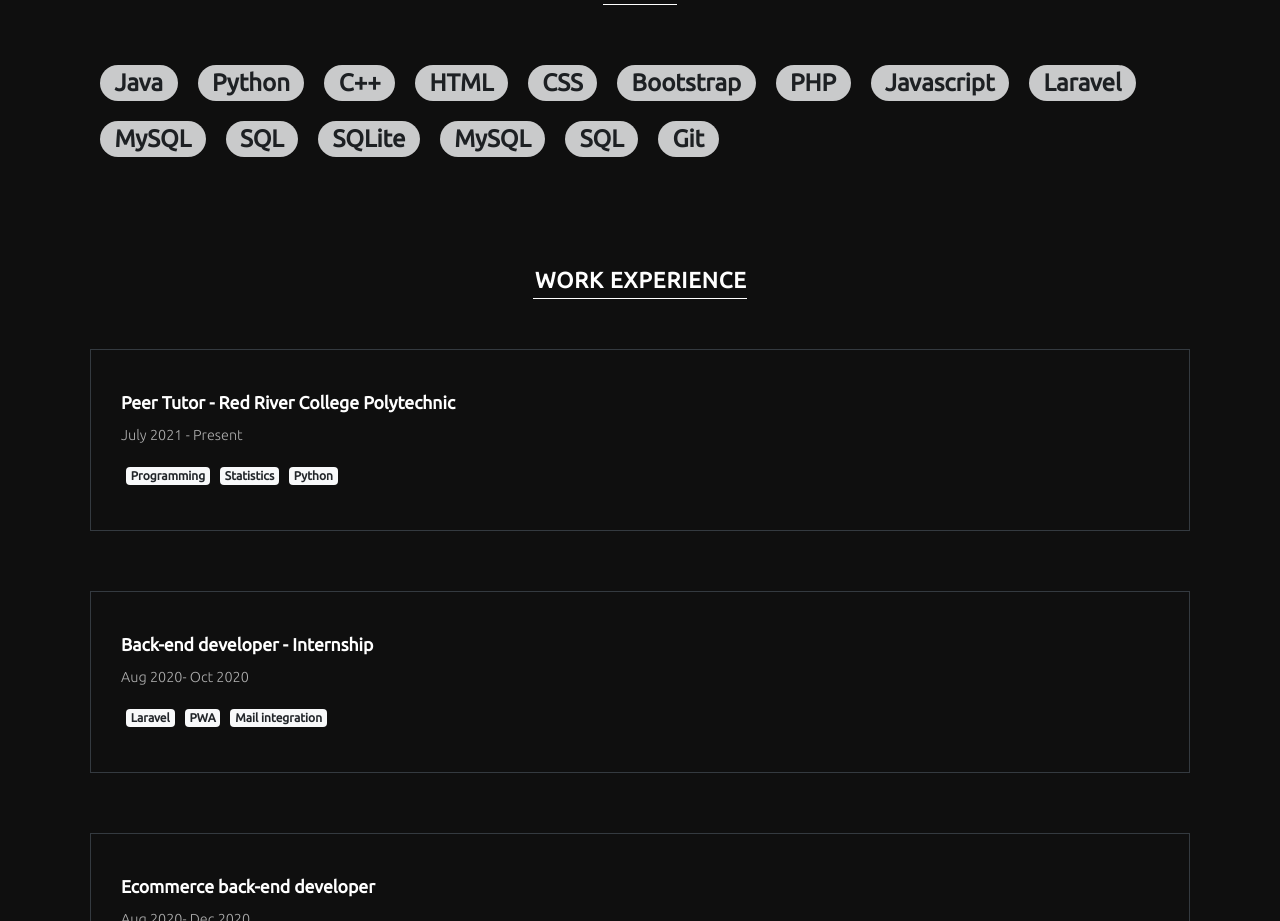
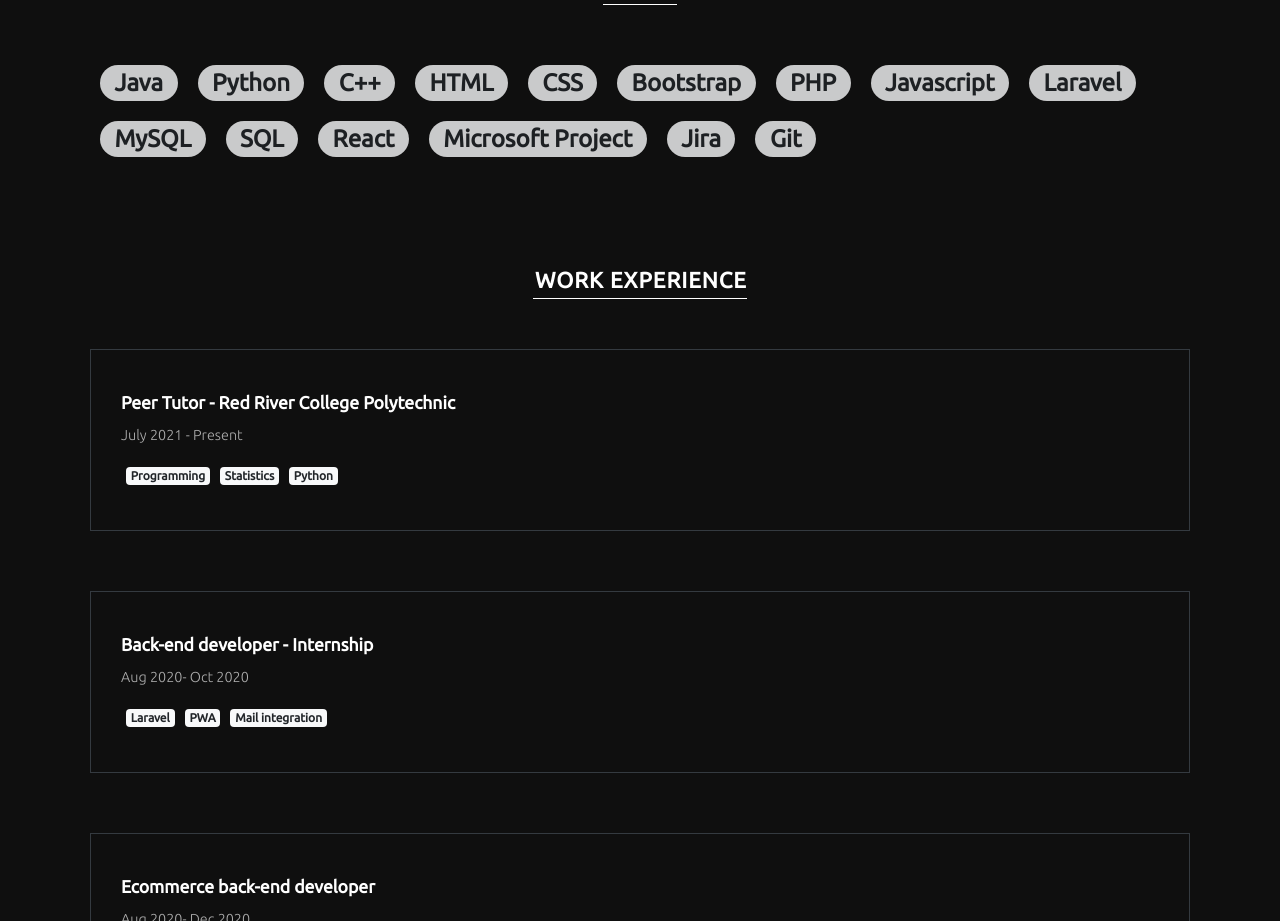
Before and after one commit to Sukhman-Kaur/sukhman-kaur.github.io, a React (Create React App) app: page / in a window 1280 px wide. Shown: the part 1100-2021 px from the top of the page. Built offline with nearby package versions, Linux system fonts and the light colour scheme; no server answers.

Commit message:
Added new skills

```diff
--- a/src/components/Skills.js
+++ b/src/components/Skills.js
@@ -21,9 +21,9 @@ export default function Skills() {
         <span className="badge badge-pill badge-light skill">Laravel</span>
         <span className="badge badge-pill badge-light skill">MySQL</span>
         <span className="badge badge-pill badge-light skill">SQL</span>
-        <span className="badge badge-pill badge-light skill">SQLite</span>
-        <span className="badge badge-pill badge-light skill">MySQL</span>
-        <span className="badge badge-pill badge-light skill">SQL</span>
+        <span className="badge badge-pill badge-light skill">React</span>
+        <span className="badge badge-pill badge-light skill">Microsoft Project</span>
+        <span className="badge badge-pill badge-light skill">Jira</span>
         <span className="badge badge-pill badge-light skill">Git</span>
 
 
```
